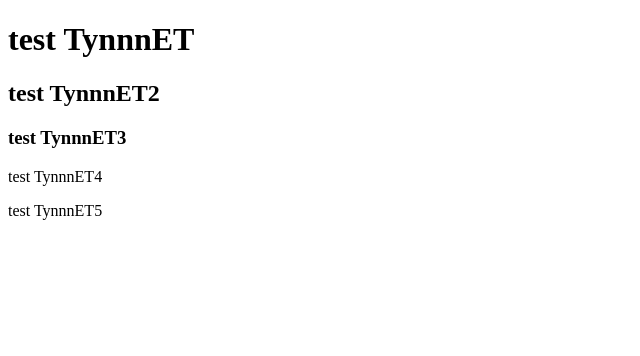
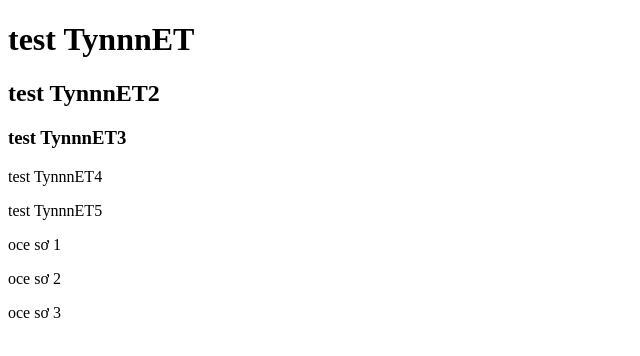
Before and after one commit to Bio89/english-support-project, a plain HTML site: page english-support-project/public/index.html in a window 1280 px wide. Shown: the whole page, without its empty margins (0-640 px from the left). Drawn offline with Linux system fonts and the light colour scheme.

Commit message:
sở của nmh.html

```diff
--- a/english-support-project/public/index.html
+++ b/english-support-project/public/index.html
@@ -12,6 +12,9 @@
         <h3>test TynnnET3</h3>
         <p>test TynnnET4</p>
         <p>test TynnnET5</p>
+        <P>oce sơ 1</P>
+        <P>oce sơ 2</P>
+        <P>oce sơ 3</P>
     </div>
 </body>
 </html>
```
